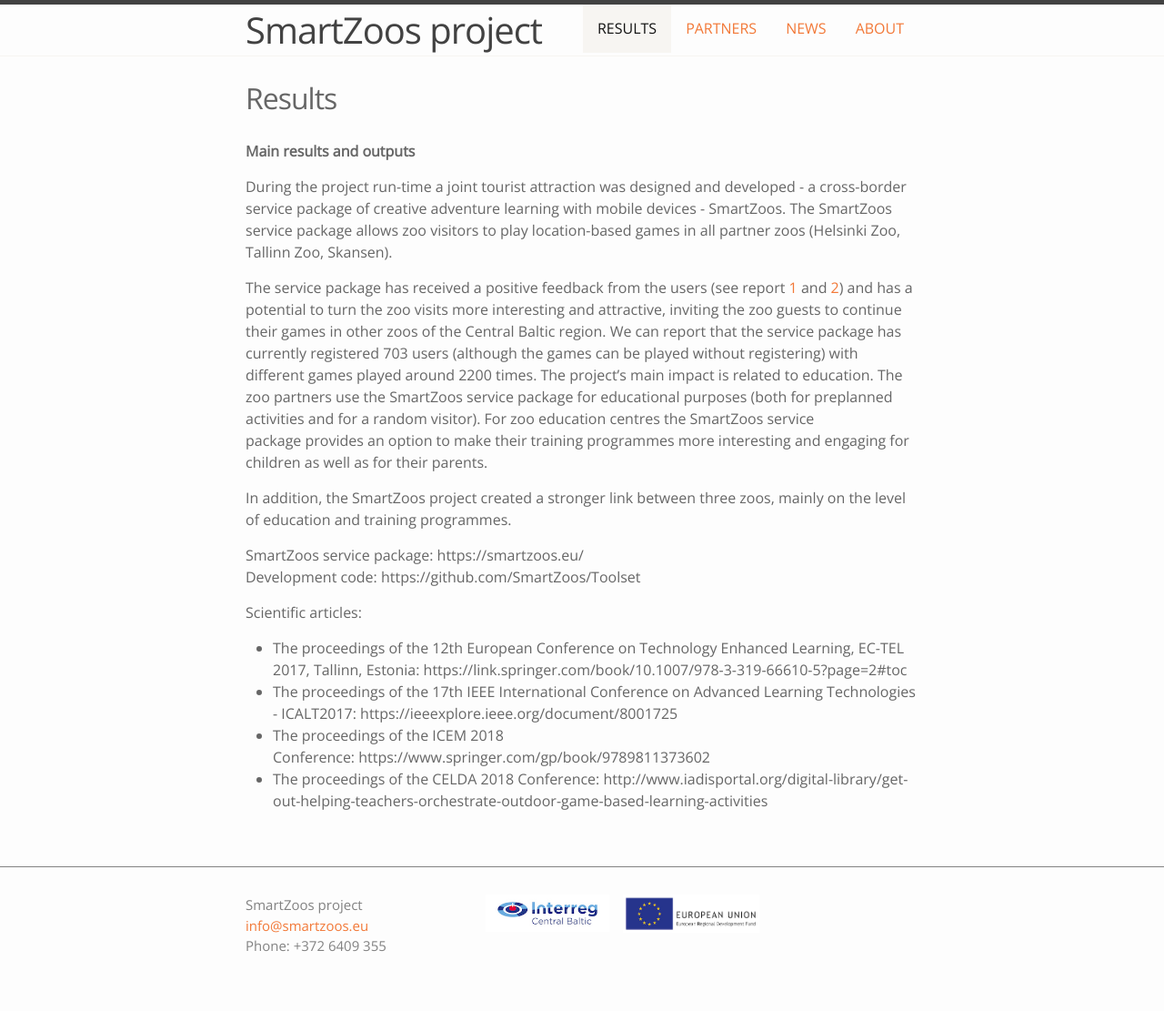
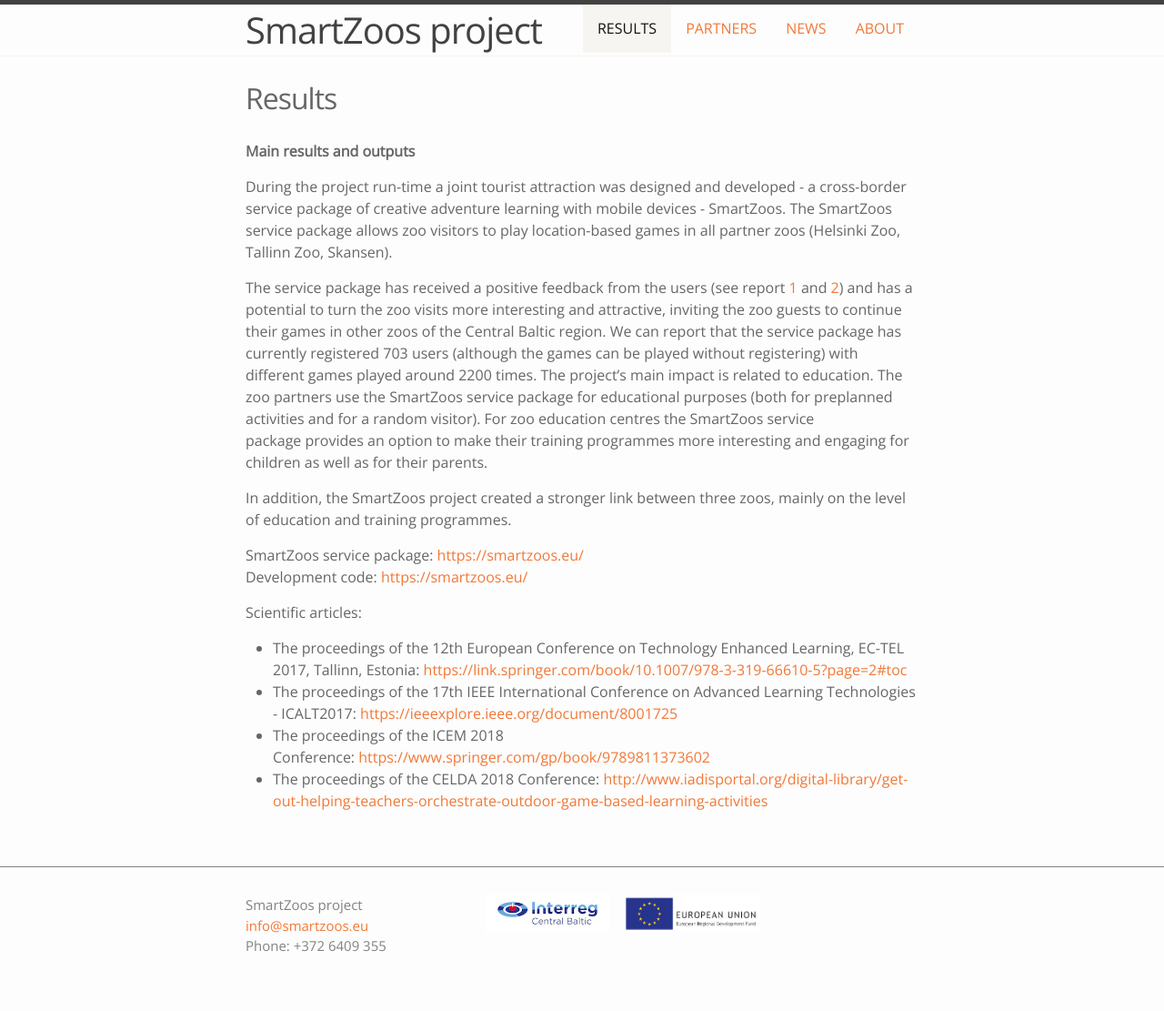
Before and after one commit to tammets/SmartZoosSite, a Jekyll site: the page built from results.md, in a window 1280 px wide. Shown: the whole page at 91% size. Built offline with Jekyll 4.4.1, drawn with Linux system fonts in a browser that asks for light colours; part of the change alters nothing that is shown.

Commit message:
Enforced hyperlinks in results.

```diff
--- a/results.md
+++ b/results.md
@@ -12,14 +12,14 @@ The service package has received a positive feedback from the users (see report
 
 In addition, the SmartZoos project created a stronger link between three zoos, mainly on the level of education and training programmes.
 
-SmartZoos service package: https://smartzoos.eu/ <br>
-Development code: https://github.com/SmartZoos/Toolset
+SmartZoos service package: [https://smartzoos.eu/](https://smartzoos.eu/) <br>
+Development code: [https://smartzoos.eu/](https://github.com/SmartZoos/Toolset)
 
 Scientific articles:
-* The proceedings of the 12th European Conference on Technology Enhanced Learning, EC-TEL 2017, Tallinn, Estonia: https://link.springer.com/book/10.1007/978-3-319-66610-5?page=2#toc
-* The proceedings of the 17th IEEE International Conference on Advanced Learning Technologies - ICALT2017: https://ieeexplore.ieee.org/document/8001725
-* The proceedings of the ICEM 2018 Conference: https://www.springer.com/gp/book/9789811373602
-* The proceedings of the CELDA 2018 Conference: http://www.iadisportal.org/digital-library/get-out-helping-teachers-orchestrate-outdoor-game-based-learning-activities
+* The proceedings of the 12th European Conference on Technology Enhanced Learning, EC-TEL 2017, Tallinn, Estonia: [https://link.springer.com/book/10.1007/978-3-319-66610-5?page=2#toc](https://link.springer.com/book/10.1007/978-3-319-66610-5?page=2#toc)
+* The proceedings of the 17th IEEE International Conference on Advanced Learning Technologies - ICALT2017: [https://ieeexplore.ieee.org/document/8001725](https://ieeexplore.ieee.org/document/8001725)
+* The proceedings of the ICEM 2018 Conference: [https://www.springer.com/gp/book/9789811373602](https://www.springer.com/gp/book/9789811373602)
+* The proceedings of the CELDA 2018 Conference: [http://www.iadisportal.org/digital-library/get-out-helping-teachers-orchestrate-outdoor-game-based-learning-activities](http://www.iadisportal.org/digital-library/get-out-helping-teachers-orchestrate-outdoor-game-based-learning-activities)
 
 [1]: /assets/docs/Deliverable-271.docx
 [2]: /assets/docs/Deliverable-271.docx
```
